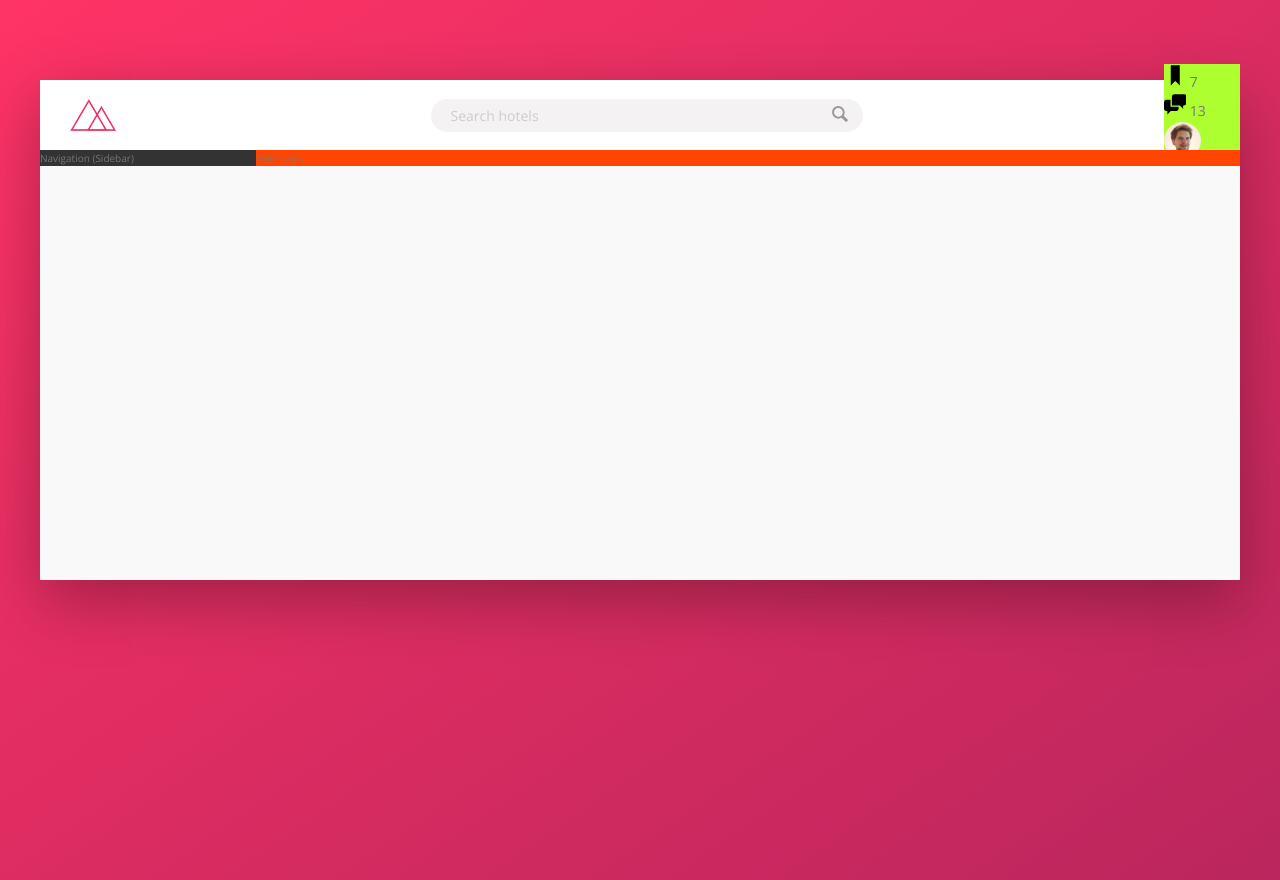
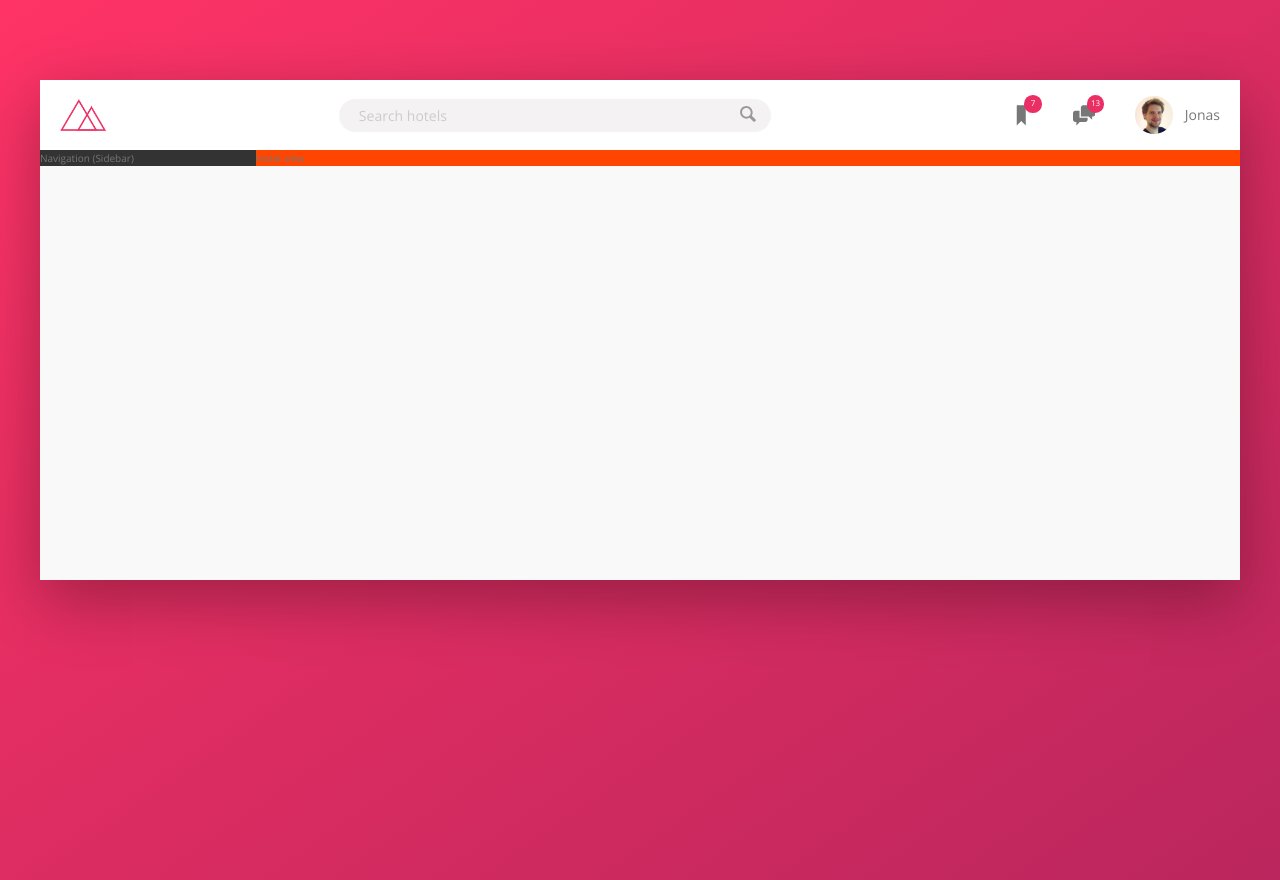
Before and after one commit to fstal/Trillo, a plain HTML site: page index.html in a window 1280 px wide. Drawn offline with nearby package versions, Linux system fonts and the light colour scheme.

Commit message:
finished styling header & header user nav

```diff
--- a/css/style.css
+++ b/css/style.css
@@ -68,7 +68,7 @@ body {
 
 .logo {
   height: 3.25rem;
-  margin-left: 3rem; }
+  margin-left: 2rem; }
 
 .search {
   flex: 0 0 40%;
@@ -108,10 +108,37 @@ body {
     fill: var(--color-grey-dark-3); }
 
 .user-nav {
-  background-color: greenyellow; }
+  display: flex;
+  align-items: center;
+  align-self: stretch; }
+  .user-nav > * {
+    padding: 0 2rem;
+    cursor: pointer;
+    height: 100%;
+    display: flex;
+    align-items: center; }
+  .user-nav > *:hover {
+    background-color: var(--color-grey-light-2); }
+  .user-nav__icon-box {
+    position: relative; }
   .user-nav__icon {
     height: 2.25rem;
-    width: 2.25rem; }
+    width: 2.25rem;
+    fill: var(--color-grey-dark-2); }
+  .user-nav__notification {
+    font-size: 0.8rem;
+    height: 1.75rem;
+    width: 1.75rem;
+    border-radius: 50%;
+    background-color: var(--color-primary);
+    color: #fff;
+    position: absolute;
+    top: 1.5rem;
+    right: 1.1rem;
+    display: flex;
+    justify-content: center;
+    align-items: center; }
   .user-nav__user-photo {
     height: 3.75rem;
-    border-radius: 50%; }
+    border-radius: 50%;
+    margin-right: 1.2rem; }
--- a/sass/_components.scss
+++ b/sass/_components.scss
@@ -3,7 +3,7 @@
 
 .logo {
   height: 3.25rem;
-  margin-left: 3rem;
+  margin-left: 2rem;
 }
 
 ///////////////////////////////////////
@@ -69,25 +69,53 @@
 // USER NAVIGATION
 
 .user-nav {
-  background-color: greenyellow;
+  display: flex;
+  align-items: center;
+  align-self: stretch;
+
+  & > * {
+    // user-nav and all of its direct children
+    padding: 0 2rem;
+    cursor: pointer;
+    height: 100%;
+    display: flex;
+    align-items: center;
+  }
+
+  & > *:hover {
+    background-color: var(--color-grey-light-2);
+  }
 
   &__icon-box {
+    position: relative;
   }
 
   &__icon {
     height: 2.25rem;
     width: 2.25rem;
+    fill: var(--color-grey-dark-2);
   }
 
   &__notification {
-  }
+    font-size: 0.8rem;
+    height: 1.75rem;
+    width: 1.75rem;
+    border-radius: 50%;
+    background-color: var(--color-primary);
+    color: #fff;
+    position: absolute;
+    top: 1.5rem;
+    right: 1.1rem;
 
-  &__user {
+    display: flex;
+    justify-content: center;
+    align-items: center;
   }
 
   &__user-photo {
     height: 3.75rem;
     border-radius: 50%;
+    margin-right: 1.2rem;
   }
 
   &__user-name {
```
